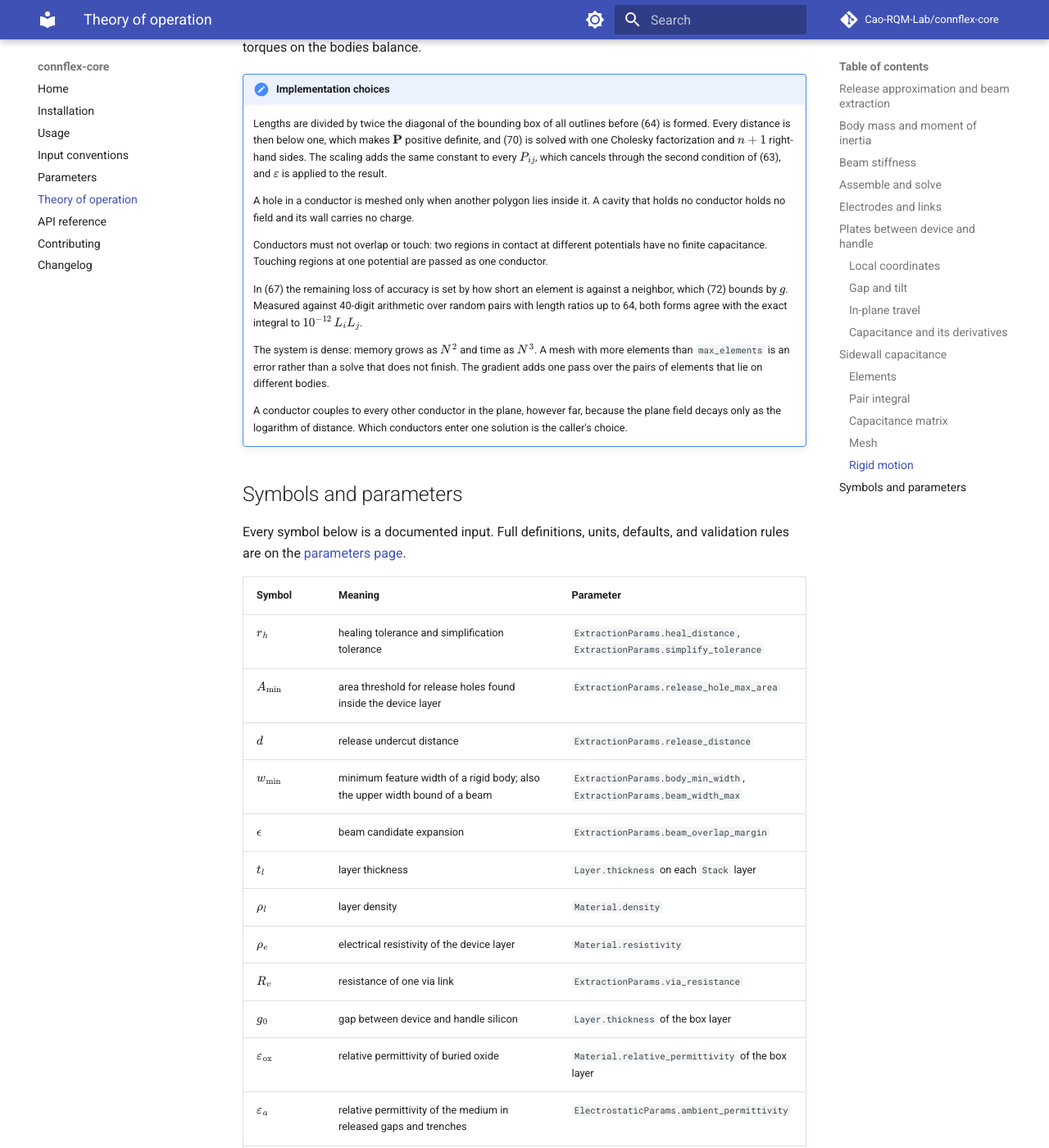
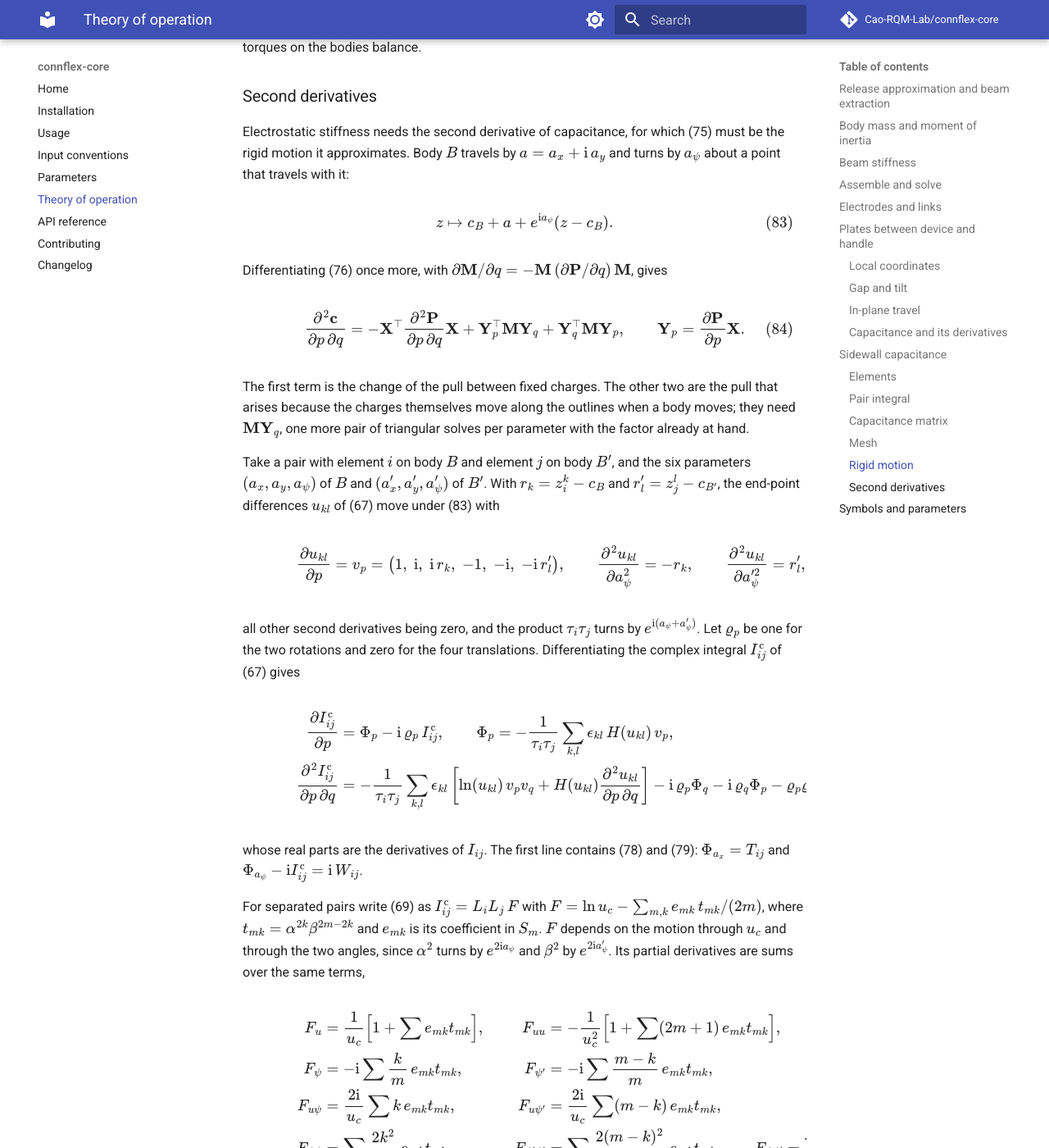
Before and after one commit to Cao-RQM-Lab/connflex-core, an MkDocs documentation site: the page built from docs/theory.md, in a window 1280 px wide and 1400 px high, scrolled down 23048 px. Shown: the whole window at 82% size. Built offline with MkDocs 1.6.1 and Material for MkDocs 9.7.7, drawn with Linux system fonts in a browser that asks for light colours; comment, search, counter and statistics services are not loaded; some of the changed text lies outside the part shown.

Commit message:
Add second derivatives of sidewall capacitance
SidewallCapacitance gains hessian, the second derivative of the
capacitance matrix for travel and rotation of any two bodies, which
electrostatic stiffness needs. It is the exact second derivative of
the computed matrix, equations (83) to (90): the change of pull between
fixed charges, from second derivatives of the pair integrals in closed
form and in series, plus the pull that arises as charges shift along
the outlines, from solves with the factor already formed. A body turns
about a point that travels with it.

The kernel now returns gradient and Hessian of a pair integral for
rigid motion of both elements at once, so the solver passes once over
pairs of bodies. Kernel derivatives agree with 50-digit numerical
differentiation to 2e-12, the Hessian with finite differences of the
gradient to 1e-5 and with the closed form for two cylinders to 1e-3.
Derivatives take about as long as forming the matrix.

```diff
--- a/docs/theory.md
+++ b/docs/theory.md
@@ -1215,6 +1215,118 @@ which holds pair by pair, because $T_{ij} + T_{ji} = 0$ and
 $W_{ij} + W_{ji} = L_i L_j$ is real: forces and torques on the bodies
 balance.
 
+### Second derivatives
+
+Electrostatic stiffness needs the second derivative of capacitance, for
+which (75) must be the rigid motion it approximates. Body $B$ travels by
+$a = a_x + \mathrm{i}\, a_y$ and turns by $a_\psi$ about a point that travels
+with it:
+
+$$
+z \mapsto c_B + a + e^{\mathrm{i} a_\psi} (z - c_B). \tag{83}
+$$
+
+Differentiating (76) once more, with $\partial \mathbf{M} / \partial q =
+-\mathbf{M}\, (\partial \mathbf{P} / \partial q)\, \mathbf{M}$, gives
+
+$$
+\frac{\partial^2 \mathbf{c}}{\partial p\, \partial q}
+= -\mathbf{X}^\top \frac{\partial^2 \mathbf{P}}{\partial p\, \partial q} \mathbf{X}
++ \mathbf{Y}_p^\top \mathbf{M} \mathbf{Y}_q + \mathbf{Y}_q^\top \mathbf{M} \mathbf{Y}_p, \qquad
+\mathbf{Y}_p = \frac{\partial \mathbf{P}}{\partial p} \mathbf{X}. \tag{84}
+$$
+
+The first term is the change of the pull between fixed charges. The other
+two are the pull that arises because the charges themselves move along the
+outlines when a body moves; they need $\mathbf{M} \mathbf{Y}_q$, one more
+pair of triangular solves per parameter with the factor already at hand.
+
+Take a pair with element $i$ on body $B$ and element $j$ on body $B'$, and
+the six parameters $(a_x, a_y, a_\psi)$ of $B$ and $(a_x', a_y', a_\psi')$
+of $B'$. With $r_k = z_i^k - c_B$ and $r_l' = z_j^l - c_{B'}$, the end-point
+differences $u_{kl}$ of (67) move under (83) with
+
+$$
+\frac{\partial u_{kl}}{\partial p} = v_p = \bigl( 1,\; \mathrm{i},\; \mathrm{i}\, r_k,\; -1,\; -\mathrm{i},\; -\mathrm{i}\, r_l' \bigr), \qquad
+\frac{\partial^2 u_{kl}}{\partial a_\psi^2} = -r_k, \qquad
+\frac{\partial^2 u_{kl}}{\partial a_\psi'^2} = r_l', \tag{85}
+$$
+
+all other second derivatives being zero, and the product $\tau_i \tau_j$
+turns by $e^{\mathrm{i} (a_\psi + a_\psi')}$. Let $\varrho_p$ be one for the
+two rotations and zero for the four translations. Differentiating the
+complex integral $I^\mathrm{c}_{ij}$ of (67) gives
+
+$$
+\begin{aligned}
+\frac{\partial I^\mathrm{c}_{ij}}{\partial p} &= \Phi_p - \mathrm{i}\, \varrho_p\, I^\mathrm{c}_{ij}, \qquad
+\Phi_p = -\frac{1}{\tau_i \tau_j} \sum_{k,l} \epsilon_{kl}\, H(u_{kl})\, v_p, \\
+\frac{\partial^2 I^\mathrm{c}_{ij}}{\partial p\, \partial q} &= -\frac{1}{\tau_i \tau_j} \sum_{k,l} \epsilon_{kl}
+\left[ \ln (u_{kl})\, v_p v_q + H(u_{kl}) \frac{\partial^2 u_{kl}}{\partial p\, \partial q} \right]
+- \mathrm{i}\, \varrho_p \Phi_q - \mathrm{i}\, \varrho_q \Phi_p - \varrho_p \varrho_q\, I^\mathrm{c}_{ij},
+\end{aligned} \tag{86}
+$$
+
+whose real parts are the derivatives of $I_{ij}$. The first line contains
+(78) and (79): $\Phi_{a_x} = T_{ij}$ and
+$\Phi_{a_\psi} - \mathrm{i} I^\mathrm{c}_{ij} = \mathrm{i}\, W_{ij}$.
+
+For separated pairs write (69) as $I^\mathrm{c}_{ij} = L_i L_j\, F$ with
+$F = \ln u_c - \sum_{m,k} e_{mk}\, t_{mk} / (2m)$, where
+$t_{mk} = \alpha^{2k} \beta^{2m-2k}$ and $e_{mk}$ is its coefficient in
+$S_m$. $F$ depends on the motion through $u_c$ and through the two angles,
+since $\alpha^2$ turns by $e^{2 \mathrm{i} a_\psi}$ and $\beta^2$ by
+$e^{2 \mathrm{i} a_\psi'}$. Its partial derivatives are sums over the same
+terms,
+
+$$
+\begin{aligned}
+F_u &= \frac{1}{u_c} \Bigl[ 1 + \sum e_{mk} t_{mk} \Bigr], &
+F_{uu} &= -\frac{1}{u_c^2} \Bigl[ 1 + \sum (2m+1)\, e_{mk} t_{mk} \Bigr], \\
+F_\psi &= -\mathrm{i} \sum \frac{k}{m}\, e_{mk} t_{mk}, &
+F_{\psi'} &= -\mathrm{i} \sum \frac{m-k}{m}\, e_{mk} t_{mk}, \\
+F_{u\psi} &= \frac{2 \mathrm{i}}{u_c} \sum k\, e_{mk} t_{mk}, &
+F_{u\psi'} &= \frac{2 \mathrm{i}}{u_c} \sum (m-k)\, e_{mk} t_{mk}, \\
+F_{\psi\psi} &= \sum \frac{2 k^2}{m}\, e_{mk} t_{mk}, &
+F_{\psi'\psi'} &= \sum \frac{2 (m-k)^2}{m}\, e_{mk} t_{mk}, \qquad
+F_{\psi\psi'} = \sum \frac{2 k (m-k)}{m}\, e_{mk} t_{mk}.
+\end{aligned} \tag{87}
+$$
+
+The difference of centers $u_c$ moves as in (85) with the element centers in
+place of the end points; call its first derivatives $w_p$. Writing
+$\omega_p$ for the angle that parameter $p$ is, if it is one,
+
+$$
+\frac{\partial F}{\partial p} = F_u\, w_p + F_{\omega_p}, \qquad
+\frac{\partial^2 F}{\partial p\, \partial q} = F_{uu}\, w_p w_q + F_u \frac{\partial^2 u_c}{\partial p\, \partial q}
++ F_{u \omega_p} w_q + F_{u \omega_q} w_p + F_{\omega_p \omega_q}, \tag{88}
+$$
+
+where a term with $\omega_p$ is absent when $p$ is a translation. The first
+of these contains (80).
+
+With these, the first term of (84) is a sum over pairs of elements on
+different bodies, as (81) is,
+
+$$
+-\Bigl[ \mathbf{X}^\top \frac{\partial^2 \mathbf{P}}{\partial p\, \partial q} \mathbf{X} \Bigr]_{ab}
+= \frac{1}{2 \pi \varepsilon} \sum_{B < B'} \sum_{i \in B} \sum_{j \in B'}
+\left( s_{ia}\, s_{jb} + s_{ib}\, s_{ja} \right) \frac{\partial^2 I_{ij}}{\partial p\, \partial q}, \tag{89}
+$$
+
+in which a pair contributes when $p$ and $q$ are each a parameter of one of
+its two bodies, and
+
+$$
+\bigl[ \mathbf{Y}_p \bigr]_{ia} = -\frac{1}{2 \pi \varepsilon\, L_i} \sum_j \frac{\partial I_{ij}}{\partial p}\, s_{ja}, \tag{90}
+$$
+
+summed over the elements $j$ that do not share a body with element $i$.
+Translating every body together leaves the gradient unchanged, so the
+second derivatives for travel along one axis sum to zero over the bodies of
+either parameter.
+
 !!! note "Implementation choices"
     Lengths are divided by twice the diagonal of the bounding box of all
     outlines before (64) is formed. Every distance is then below one, which
@@ -1238,8 +1350,13 @@ balance.
 
     The system is dense: memory grows as $N^2$ and time as $N^3$. A mesh
     with more elements than `max_elements` is an error rather than a solve
-    that does not finish. The gradient adds one pass over the pairs of
-    elements that lie on different bodies.
+    that does not finish. Gradient and second derivatives add one pass
+    over the pairs of elements that lie on different bodies, about as long
+    as forming $\mathbf{P}$.
+
+    The point a body turns about travels with the body, as a center of mass
+    does. A second derivative for travel and rotation taken about a point
+    fixed in space differs from this one by the gradient.
 
     A conductor couples to every other conductor in the plane, however far,
     because the plane field decays only as the logarithm of distance. Which
```
Also changed, not shown: CHANGELOG.md (+2 -2 lines), docs/usage.md (+10 -4 lines), 4 other files.
